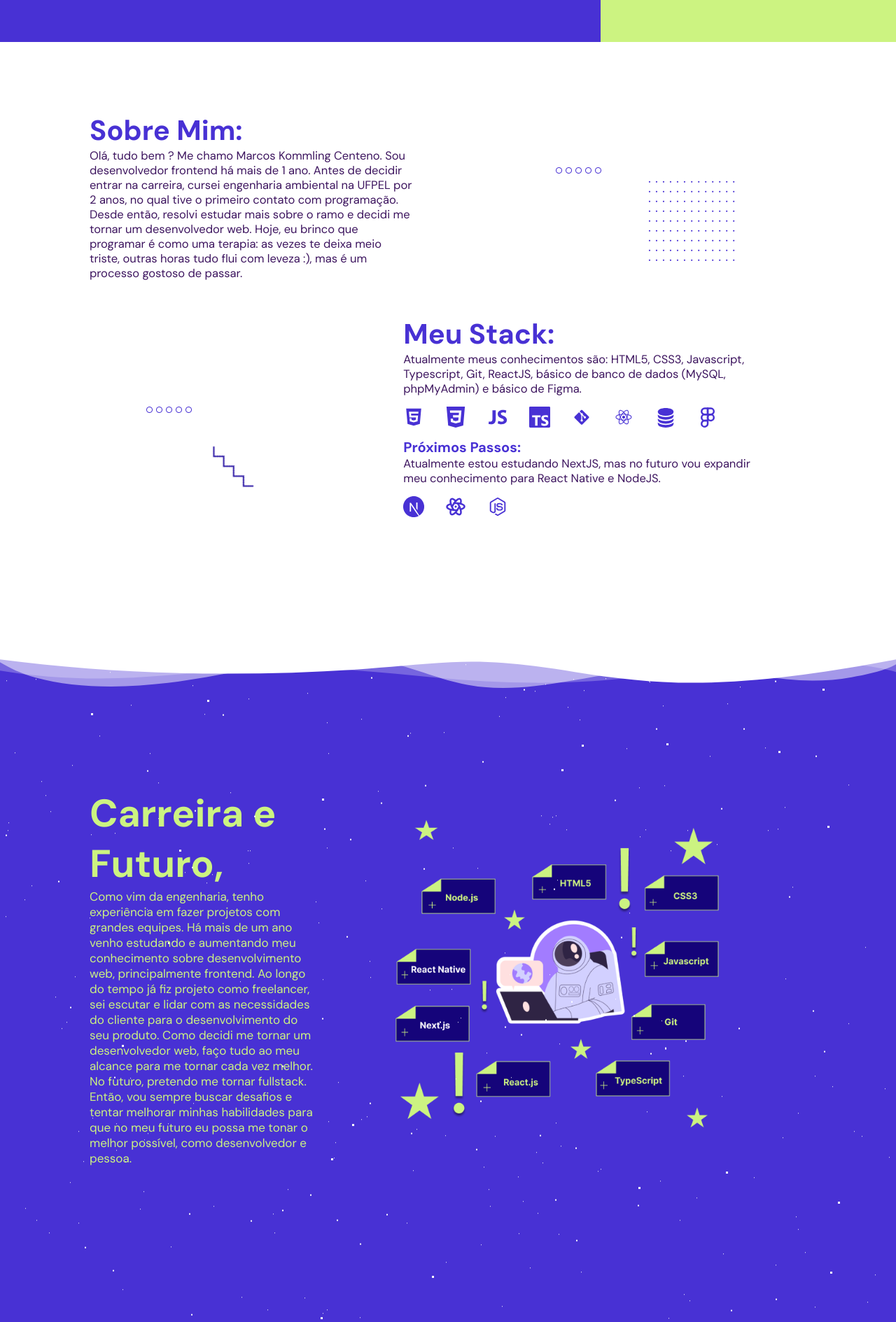
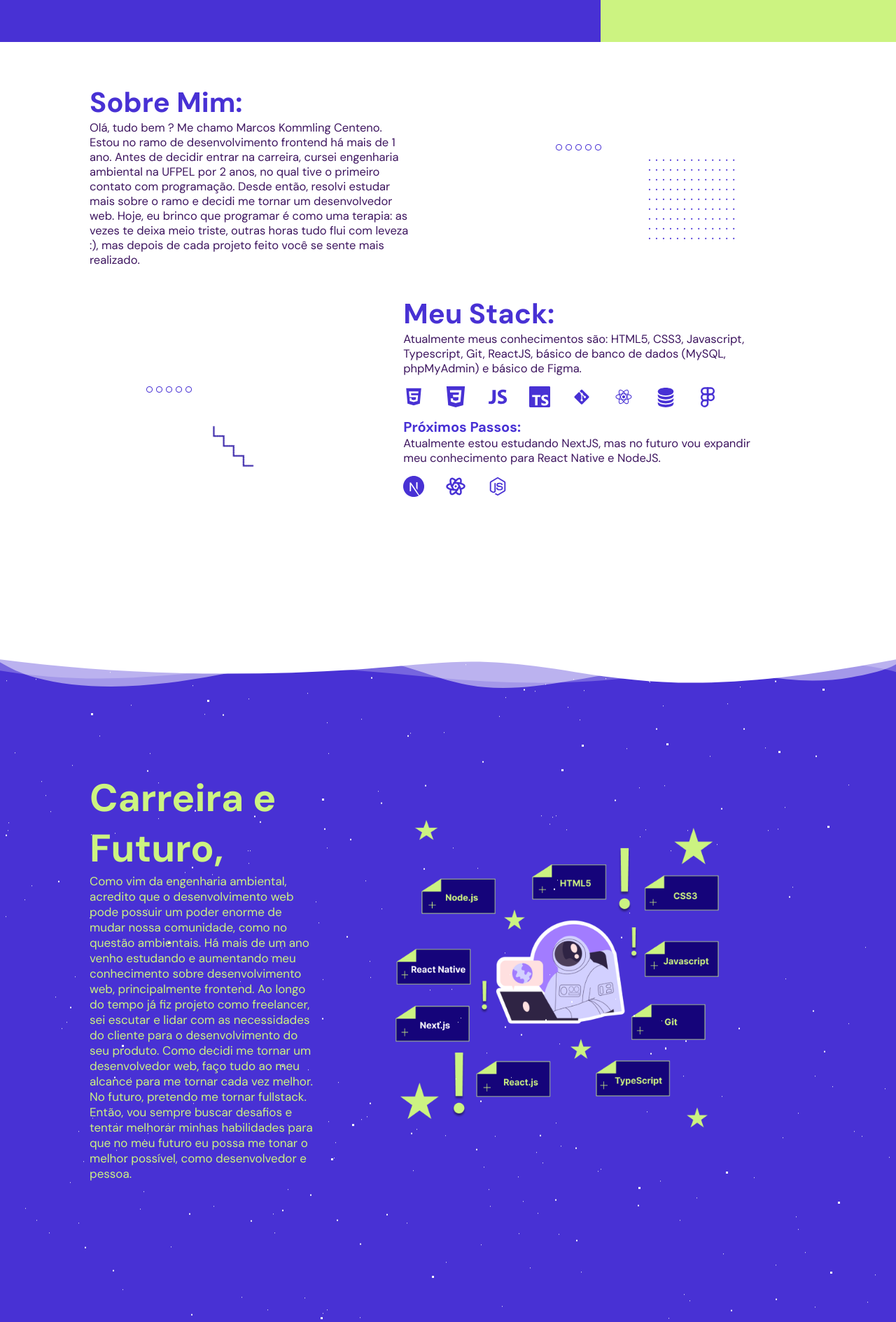
Before and after one commit to devmarcoskc/my-portfolio-React-TS, a React (Vite) app: page / in a window 1280 px wide. Shown: the part 740-2629 px from the top of the page at 70% size. Built offline with nearby package versions, Linux system fonts and the light colour scheme.

Commit message:
corrigindo textos

```diff
--- a/src/Pages/AboutMe/index.tsx
+++ b/src/Pages/AboutMe/index.tsx
@@ -45,11 +45,12 @@ function AboutMe({setSelectedPage}: Props) {
           <TextAndDesc
             title='Sobre Mim:'
             text='
-              Olá, tudo bem ? Me chamo Marcos Kommling Centeno. Sou desenvolvedor frontend há mais de 1 ano. Antes
-              de decidir entrar na carreira, cursei engenharia ambiental na UFPEL por 2 anos, no qual tive
+              Olá, tudo bem ? Me chamo Marcos Kommling Centeno. Estou no ramo de desenvolvimento frontend há mais de 1 ano.
+              Antes de decidir entrar na carreira, cursei engenharia ambiental na UFPEL por 2 anos, no qual tive
               o primeiro contato com programação. Desde então, resolvi estudar mais sobre o ramo e
               decidi me tornar um desenvolvedor web. Hoje, eu brinco que programar é como uma terapia:
-              as vezes te deixa meio triste, outras horas tudo flui com leveza :), mas é um processo gostoso de passar.
+              as vezes te deixa meio triste, outras horas tudo flui com leveza :), mas depois de cada projeto feito
+              você se sente mais realizado.
             '
           />
         </C.LeftSideDesc>
--- a/src/Pages/AboutMe/styles.ts
+++ b/src/Pages/AboutMe/styles.ts
@@ -17,7 +17,7 @@ export const FirstContainer = styled.div`
     height: auto;
     width: 100%;
     display: flex;
-    margin-top: 100px;
+    margin-top: 60px;
 
     @media(max-width: 768px) {
         margin-top: 70px;
@@ -104,7 +104,7 @@ export const SecondContainer = styled.div`
     height: auto;
     width: 100%;
     display: flex;
-    margin-top: 50px;
+    margin-top: 40px;
 
     @media(max-width: 768px) {
         flex-direction: column;
--- a/src/Pages/CarrerAndFuture/index.tsx
+++ b/src/Pages/CarrerAndFuture/index.tsx
@@ -41,9 +41,10 @@ function CarrerAndFuture({setSelectedPage}: Props) {
                 Carreira e Futuro,
             </C.H1>
             <C.Article>
-                Como vim da engenharia, tenho experiência em fazer
-                projetos com grandes equipes. Há mais de um ano venho estudando
-                e aumentando meu conhecimento sobre desenvolvimento web, principalmente frontend. Ao longo do
+                Como vim da engenharia ambiental, acredito que o desenvolvimento web
+                pode possuir um poder enorme de mudar nossa comunidade, como no questão ambientais.
+                Há mais de um ano venho estudando e aumentando meu conhecimento sobre desenvolvimento
+                web, principalmente frontend. Ao longo do
                 tempo já fiz projeto como freelancer, sei escutar e lidar com as necessidades do
                 cliente para o desenvolvimento do seu produto. Como decidi me tornar um desenvolvedor web, faço tudo ao meu
                 alcance para me tornar cada vez melhor. No futuro, pretendo me tornar fullstack. Então, vou sempre buscar desafios
--- a/src/Pages/Projects/index.tsx
+++ b/src/Pages/Projects/index.tsx
@@ -164,9 +164,9 @@ const Projects = ({setSelectedPage}: Props) => {
                 da poluição atmosférica de sua localidade em tempo real. Para
                 conseguir os dados da poluição foi utilizada uma API americana.
                 Com os dados em mãos montei uma tabela mostrando os resultados e
-                comparando eles com os resultados aceitos. O Site também conta
-                com uma lista de informações que cada indivíduo pode fazer para ajudar
-                ao combate da poluição atmosférica.
+                comparando eles com os resultados aceitos. O projeto foi mostrado para
+                professores da Engenharia Ambiental na UFPEL e para a comunidade
+                em questão. Ele serviu como base para elaborar políticas de incentivo ambiental.
                 '
                 descTecnology='
                 Para este projeto foi utilizado: HTML5, CSS3, React.JS, Typescript, Styled-components, react-hook-form
```
